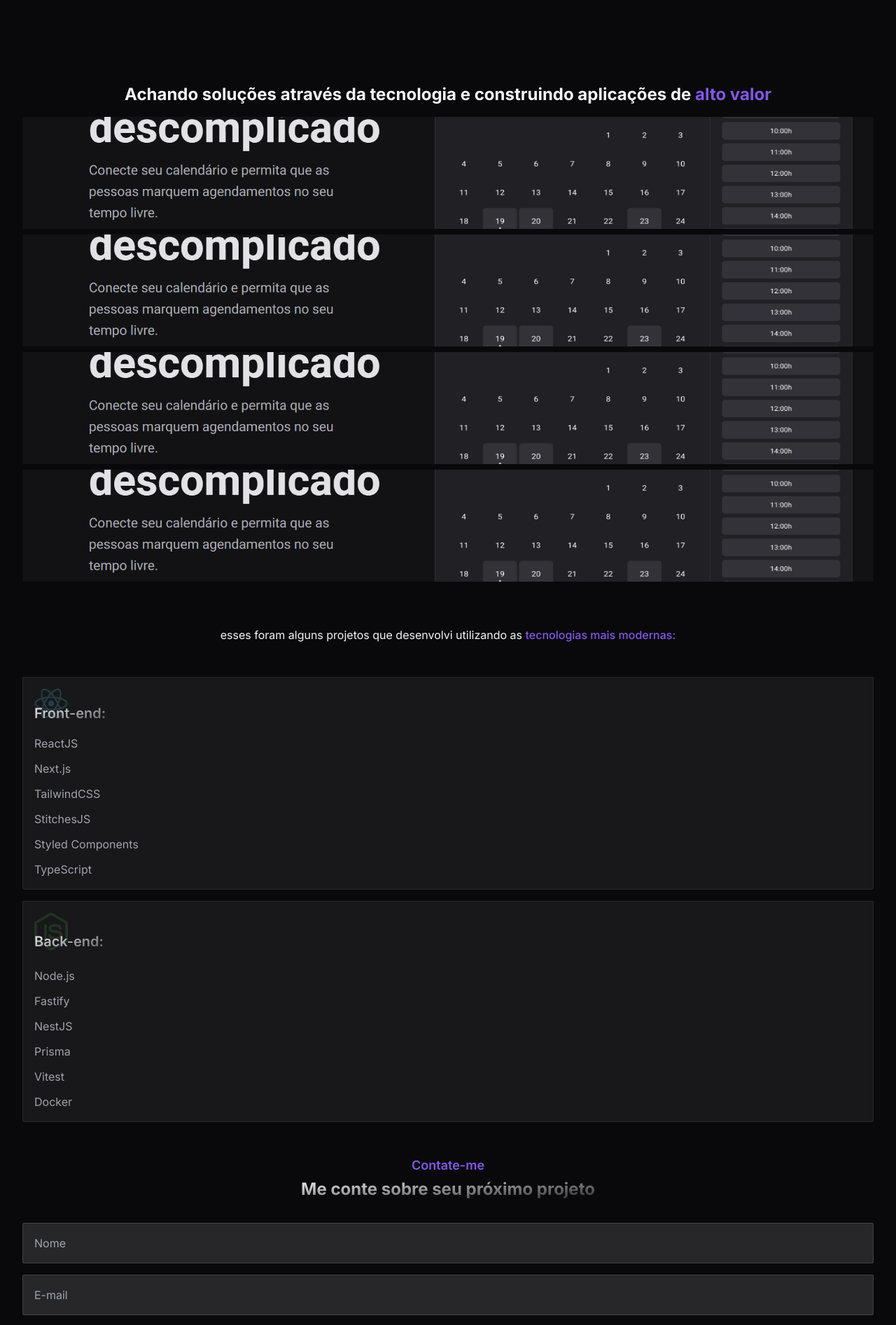
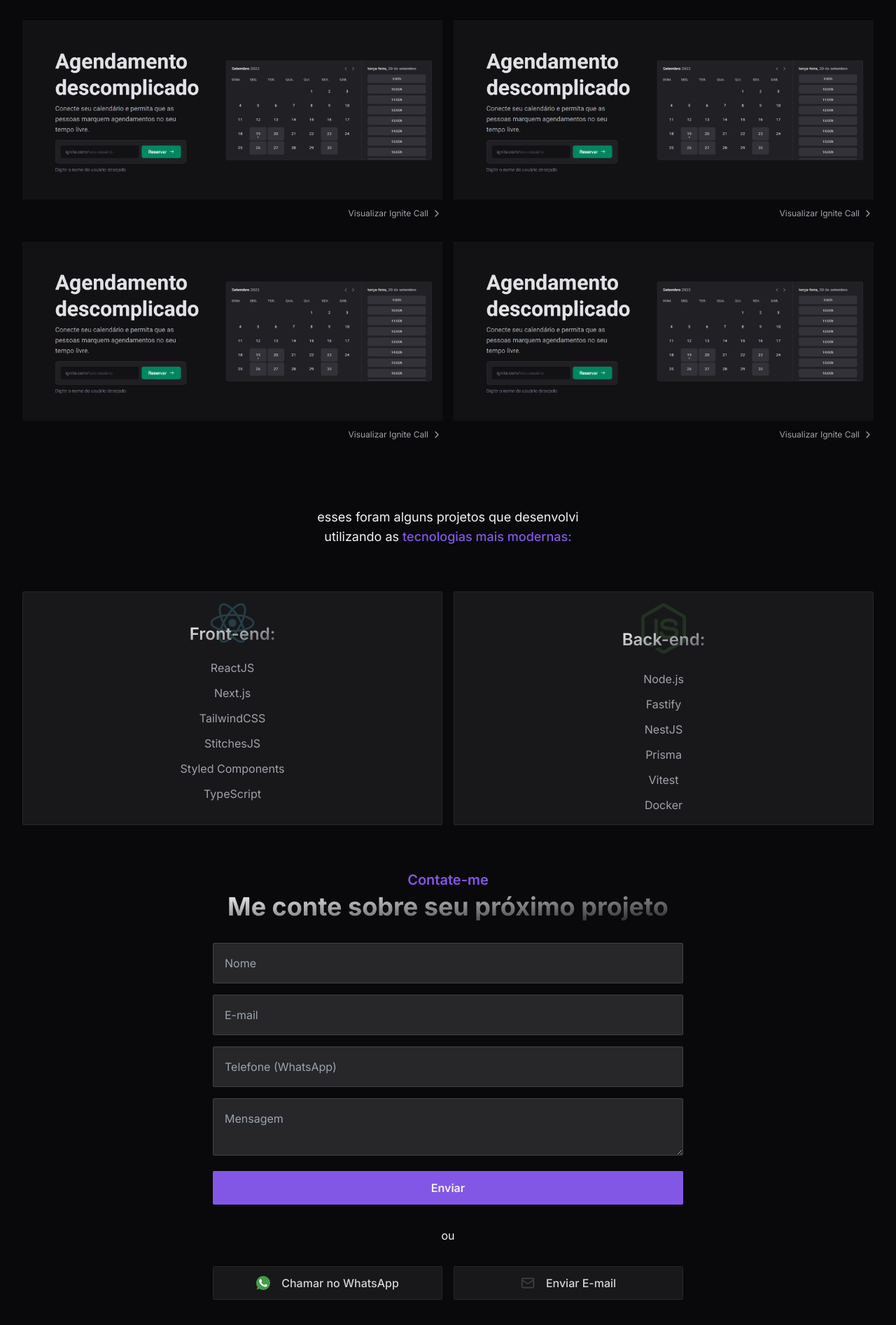
Before and after one commit to keyyuwan/key.dev, a Next.js app: page / in a window 1280 px wide. Shown: the part 681-2574 px from the top of the page at 70% size. Built offline with nearby package versions, Linux system fonts and the light colour scheme.

Commit message:
make layouts responsive

```diff
--- a/src/components/Contact.tsx
+++ b/src/components/Contact.tsx
@@ -3,16 +3,17 @@ import { Input } from './Form/Input'
 
 export function Contact() {
   return (
-    <section id="contact" className="px-8 pb-10">
+    <section id="contact" className="my-10 px-8 md:my-16">
       <div className="flex flex-col items-center gap-1">
-        <span className="text-center text-lg font-semibold text-purple-500">
+        <span className="text-center text-lg font-semibold text-purple-500 md:text-xl">
           Contate-me
         </span>
-        <p className="bg-gradient-to-br from-zinc-100 to-zinc-800 bg-clip-text text-center text-2xl font-bold text-transparent">
+        <p className="bg-gradient-to-br from-zinc-100 to-zinc-800 bg-clip-text text-center text-2xl font-bold text-transparent md:text-4xl">
           Me conte sobre seu próximo projeto
         </p>
       </div>
 
+      <div className="md:mx-auto md:max-w-2xl">
         <form className="mt-8 w-full space-y-4">
           <Input placeholder="Nome" />
           <Input placeholder="E-mail" type="email" />
@@ -24,7 +25,7 @@ export function Contact() {
 
           <button
             type="submit"
-          className="h-12 w-full rounded-sm bg-purple-500 font-semibold"
+            className="h-12 w-full rounded-sm bg-purple-500 font-semibold transition hover:brightness-90"
           >
             Enviar
           </button>
@@ -32,26 +33,31 @@ export function Contact() {
 
         <span className="my-8 inline-block w-full text-center">ou</span>
 
-      <div className="flex flex-col gap-4">
+        <div className="flex flex-col gap-4 md:flex-row">
           <a
             href=""
             target="_blank"
             rel="noreferrer"
-          className="flex h-12 items-center justify-center gap-4 rounded-sm bg-zinc-800"
+            className="flex h-12 w-full items-center justify-center gap-4 rounded-sm border border-zinc-800 bg-zinc-900 transition-colors hover:border-purple-500"
           >
-          <img src="/whatsapp.svg" alt="Logo WhatsApp" className="h-auto w-6" />
-          <span className="font-semibold text-zinc-300">
+            <img
+              src="/whatsapp.svg"
+              alt="Logo WhatsApp"
+              className="h-auto w-5"
+            />
+            <span className="font-medium text-zinc-300">
               Chamar no WhatsApp
             </span>
           </a>
 
           <a
             href="mailto:keyflcbyuwan@gmail.com"
-          className="flex h-12 items-center justify-center gap-4 rounded-sm bg-zinc-800"
+            className="flex h-12 w-full items-center justify-center gap-4 rounded-sm border  border-zinc-800 bg-zinc-900 transition-colors hover:border-purple-500"
           >
-          <Mail size={24} className="text-zinc-700" />
-          <span className="font-semibold text-zinc-300">Enviar E-mail</span>
+            <Mail size={20} className="text-zinc-700" />
+            <span className="font-medium text-zinc-300">Enviar E-mail</span>
           </a>
+        </div>
       </div>
     </section>
   )
--- a/src/components/Footer.tsx
+++ b/src/components/Footer.tsx
@@ -4,7 +4,7 @@ import { NavLink } from './NavLink'
 export function Footer() {
   return (
     <footer className="flex items-center border-t border-zinc-800 py-6 md:h-20">
-      <div className="mx-auto flex h-full w-full max-w-6xl flex-col justify-center px-8 md:items-center md:justify-between">
+      <div className="md:justify-beyween mx-auto flex h-full w-full max-w-6xl flex-col justify-center px-8 md:flex-row md:items-center md:justify-between">
         <span className="text-xs text-zinc-400">
           © 2023 Todos os direitos reservados.
         </span>
--- a/src/components/Greetings.tsx
+++ b/src/components/Greetings.tsx
@@ -4,7 +4,7 @@ import { HeroPattern } from './HeroPattern'
 
 export function Greetings() {
   return (
-    <section className="relative h-[calc(100vh-64px)] overflow-hidden pt-24 md:flex md:h-[calc(100vh-80px)] md:flex-col md:items-center md:justify-center md:pt-0">
+    <section className="relative overflow-hidden pt-24 md:flex md:flex-col md:items-center md:justify-center md:pt-12">
       <div className="relative z-10 flex max-w-xl flex-col items-center justify-center px-8">
         <div className="flex flex-col items-center justify-center gap-4">
           <Image
--- a/src/components/Header.tsx
+++ b/src/components/Header.tsx
@@ -6,7 +6,7 @@ export function Header() {
   return (
     <header className="flex h-16 items-center border-b border-zinc-800 md:h-20">
       <div className="mx-auto flex h-full w-full max-w-6xl items-center justify-between px-8">
-        <img src="/logo.svg" alt="" className="h-auto w-12" />
+        <img src="/logo.svg" alt="" className="h-auto w-8 md:w-10" />
 
         <nav className="flex items-center gap-2">
           <NavLink
--- /dev/null
+++ b/src/components/Project.tsx
@@ -0,0 +1,20 @@
+import { ChevronRight } from 'lucide-react'
+
+export function Project() {
+  return (
+    <div className="flex flex-col  gap-3 pb-4">
+      <img
+        src="/ignite-call.png"
+        alt=""
+        className="h-40 w-full object-cover md:h-60 lg:h-64"
+      />
+      <a
+        href=""
+        className="ml-auto flex gap-1 text-xs text-zinc-400 transition-colors hover:text-zinc-300"
+      >
+        Visualizar Ignite Call
+        <ChevronRight size={16} />
+      </a>
+    </div>
+  )
+}
--- a/src/components/Projects.tsx
+++ b/src/components/Projects.tsx
@@ -1,35 +1,21 @@
+import { Project } from './Project'
+
 export function Projects() {
   return (
-    <div className="px-8">
-      <h2 className="text-center text-2xl font-bold">
+    <div className="mt-16 px-8">
+      <h2 className="text-center text-2xl font-bold md:mx-auto md:max-w-3xl md:text-4xl">
         Achando soluções através da tecnologia e construindo aplicações de{' '}
         <span className="text-purple-500">alto valor</span>
       </h2>
 
-      <div className="mt-4 grid grid-cols-1 gap-2">
-        <img
-          src="/ignite-call.png"
-          alt=""
-          className="h-40 w-full object-cover"
-        />
-        <img
-          src="/ignite-call.png"
-          alt=""
-          className="h-40 w-full object-cover"
-        />
-        <img
-          src="/ignite-call.png"
-          alt=""
-          className="h-40 w-full object-cover"
-        />
-        <img
-          src="/ignite-call.png"
-          alt=""
-          className="h-40 w-full object-cover"
-        />
+      <div className="mt-4 grid grid-cols-1 gap-2 md:mt-8 md:grid-cols-2 md:gap-4">
+        <Project />
+        <Project />
+        <Project />
+        <Project />
       </div>
 
-      <p className="mt-16 text-center text-zinc-100">
+      <p className="mt-16 text-center text-zinc-100 md:mx-auto md:mt-20 md:max-w-md md:text-lg">
         esses foram alguns projetos que desenvolvi utilizando as{' '}
         <span className="font-medium text-purple-500">
           tecnologias mais modernas:
--- a/src/components/TechStack.tsx
+++ b/src/components/TechStack.tsx
@@ -1,15 +1,15 @@
 export function TechStack() {
   return (
-    <section className="px-8 py-12">
-      <div className="flex flex-col gap-4">
-        <div className="rounded-sm border border-zinc-800 bg-zinc-900 p-4">
-          <div className="relative">
+    <section className="mt-12 px-8 md:mt-16">
+      <div className="flex w-full flex-col gap-4 md:flex-row">
+        <div className="w-full rounded-sm border border-zinc-800 bg-zinc-900 p-4 md:text-center">
+          <div className="relative md:flex md:items-center md:justify-center">
             <img
               src="/react.png"
               alt="ReactJS"
-              className="h-auto w-12 opacity-20"
+              className="h-auto w-12 opacity-20 md:w-16"
             />
-            <h3 className="absolute left-0 top-[50%] bg-gradient-to-br from-zinc-50 to-zinc-600 bg-clip-text text-xl font-semibold text-transparent">
+            <h3 className="absolute left-0 top-[50%] bg-gradient-to-br from-zinc-50 to-zinc-600 bg-clip-text text-xl font-semibold text-transparent md:left-[50%] md:translate-x-[-50%] md:text-2xl">
               Front-end:
             </h3>
           </div>
@@ -24,14 +24,14 @@ export function TechStack() {
           </ul>
         </div>
 
-        <div className="rounded-sm border border-zinc-800 bg-zinc-900 p-4">
-          <div className="relative">
+        <div className="w-full rounded-sm border border-zinc-800 bg-zinc-900 p-4 md:text-center">
+          <div className="relative md:flex md:items-center md:justify-center">
             <img
               src="/node.png"
-              alt="ReactJS"
-              className="h-auto w-12 opacity-20"
+              alt="Node.js"
+              className="h-auto w-12 opacity-20 md:w-16"
             />
-            <h3 className="absolute left-0 top-[50%] bg-gradient-to-br from-zinc-50 to-zinc-600 bg-clip-text text-xl font-semibold text-transparent">
+            <h3 className="absolute left-0 top-[50%] bg-gradient-to-br from-zinc-50 to-zinc-600 bg-clip-text text-xl font-semibold text-transparent md:left-[50%] md:translate-x-[-50%] md:text-2xl">
               Back-end:
             </h3>
           </div>
```
Also changed, not shown: 1 other file (tests, documents, lock files or other folders). Lines whose indentation alone changed are shown as unchanged.
